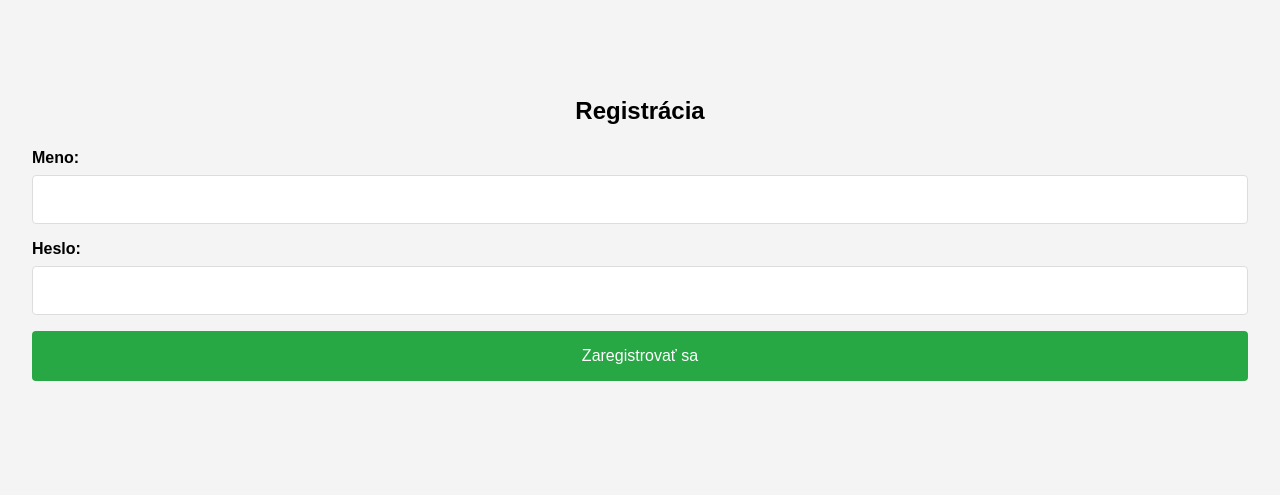
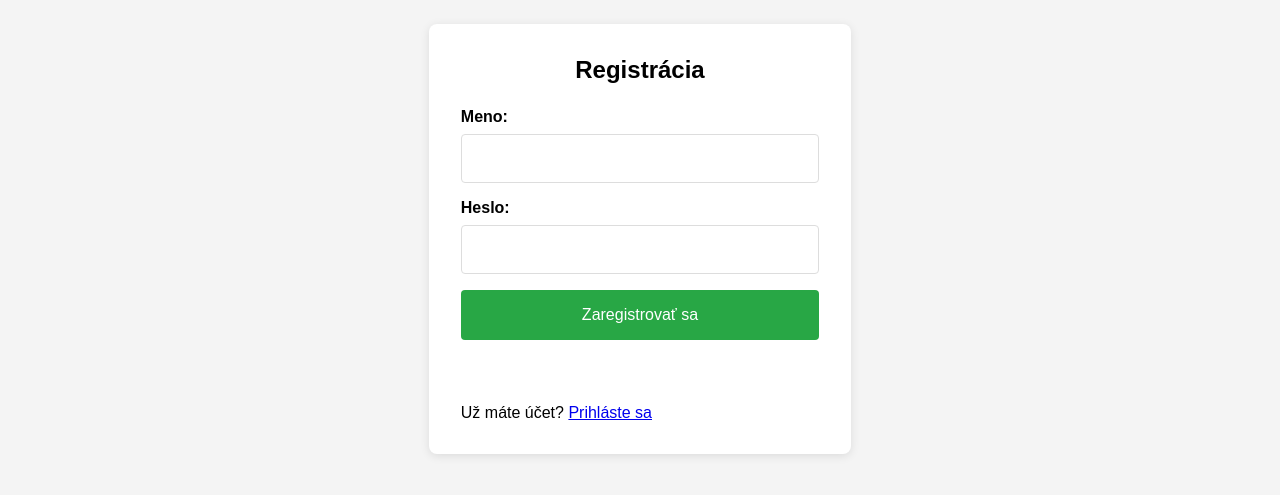
Before and after one commit to tajfunik/Recepty, a website: page public/registracia.html in a window 1280 px wide. Shown: the part 161-656 px from the top of the page. Drawn offline with Linux system fonts and the light colour scheme.

Commit message:
uprava Login a Registration page, pridanie prepinanie medzi nimi

```diff
--- a/public/css/login.css
+++ b/public/css/login.css
@@ -15,8 +15,8 @@ body {
 
 .container {
     display: flex;
-    justify-content: space-between;
-    width: 80%;
+    flex-direction: column;
+    width: 33%;
     max-width: 50rem; /* Maximálna šírka kontejnera */
     background: white;
     box-shadow: 0 0.125rem 0.625rem rgba(0, 0, 0, 0.1);
@@ -62,3 +62,8 @@ button {
 button:hover {
     background-color: #218838; /* Zmena farby tlačidla pri hover */
 }
+
+p{
+    display: block;
+    padding: 2rem;
+}
--- a/public/css/registracia.css
+++ b/public/css/registracia.css
@@ -15,8 +15,8 @@ body {
 
 .container {
     display: flex;
-    justify-content: space-between;
-    width: 80%;
+    flex-direction: column;
+    width: 33%;
     max-width: 50rem; /* Maximálna šírka kontejnera */
     background: white;
     box-shadow: 0 0.125rem 0.625rem rgba(0, 0, 0, 0.1);
@@ -62,3 +62,8 @@ button {
 button:hover {
     background-color: #218838; /* Zmena farby tlačidla pri hover */
 }
+
+p{
+    display: block;
+    padding: 2rem;
+}
--- a/public/registracia.html
+++ b/public/registracia.html
@@ -7,6 +7,7 @@
     <title>Registracia Recepty</title>
 </head>
 <body>
+    <div class="container">
         <div class="form-container">
             <h2>Registrácia</h2>
             <form id="registration-form">
@@ -20,6 +21,10 @@
             </form>
         </div>
 
+        <p>Už máte účet? <a href="login.html">Prihláste sa</a></p>
+
+    </div>
+
     <script src="registracia.js" defer></script>
 
 </body>
```
Also changed, not shown: public/login.html (+1 -1 lines). Lines whose indentation alone changed are shown as unchanged.
